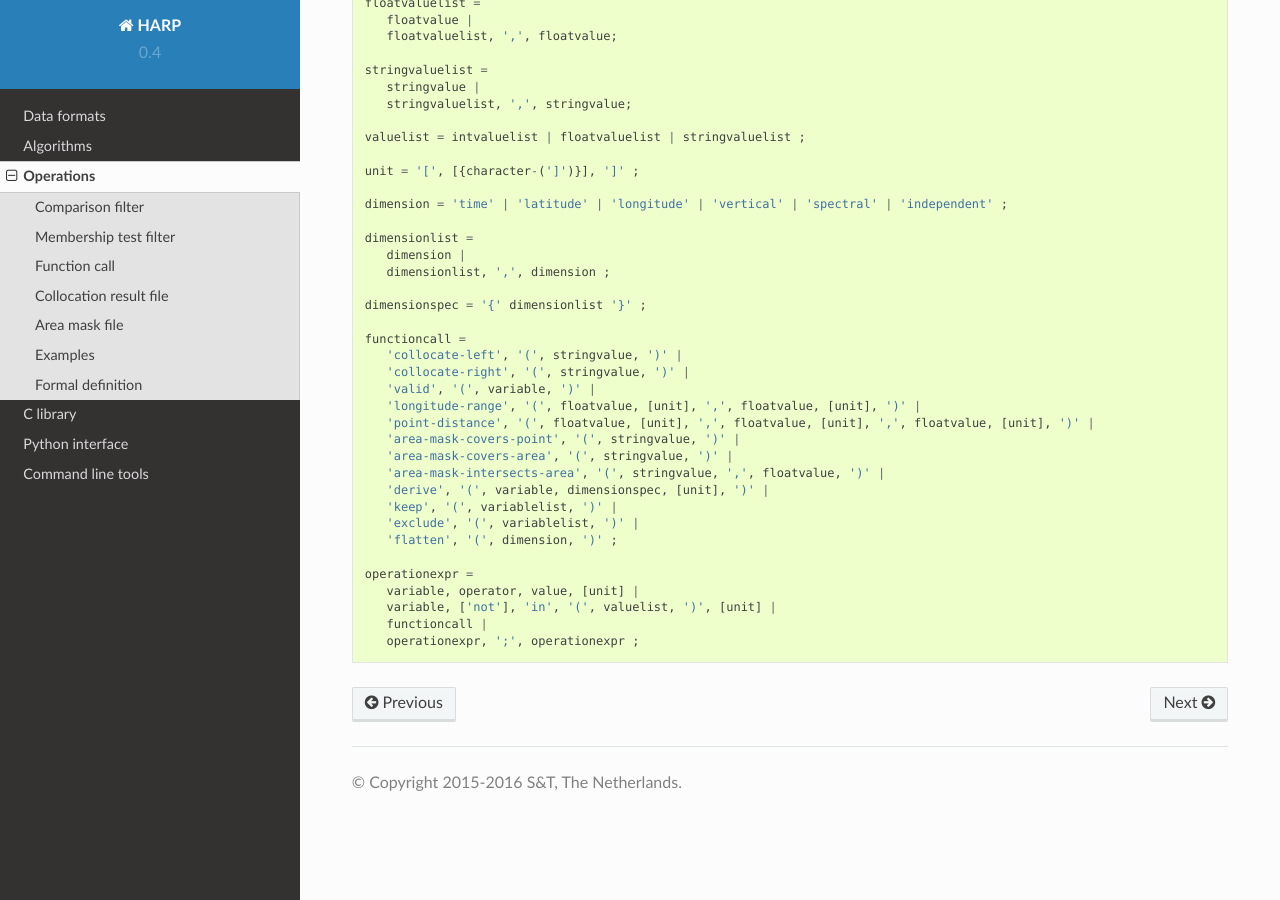
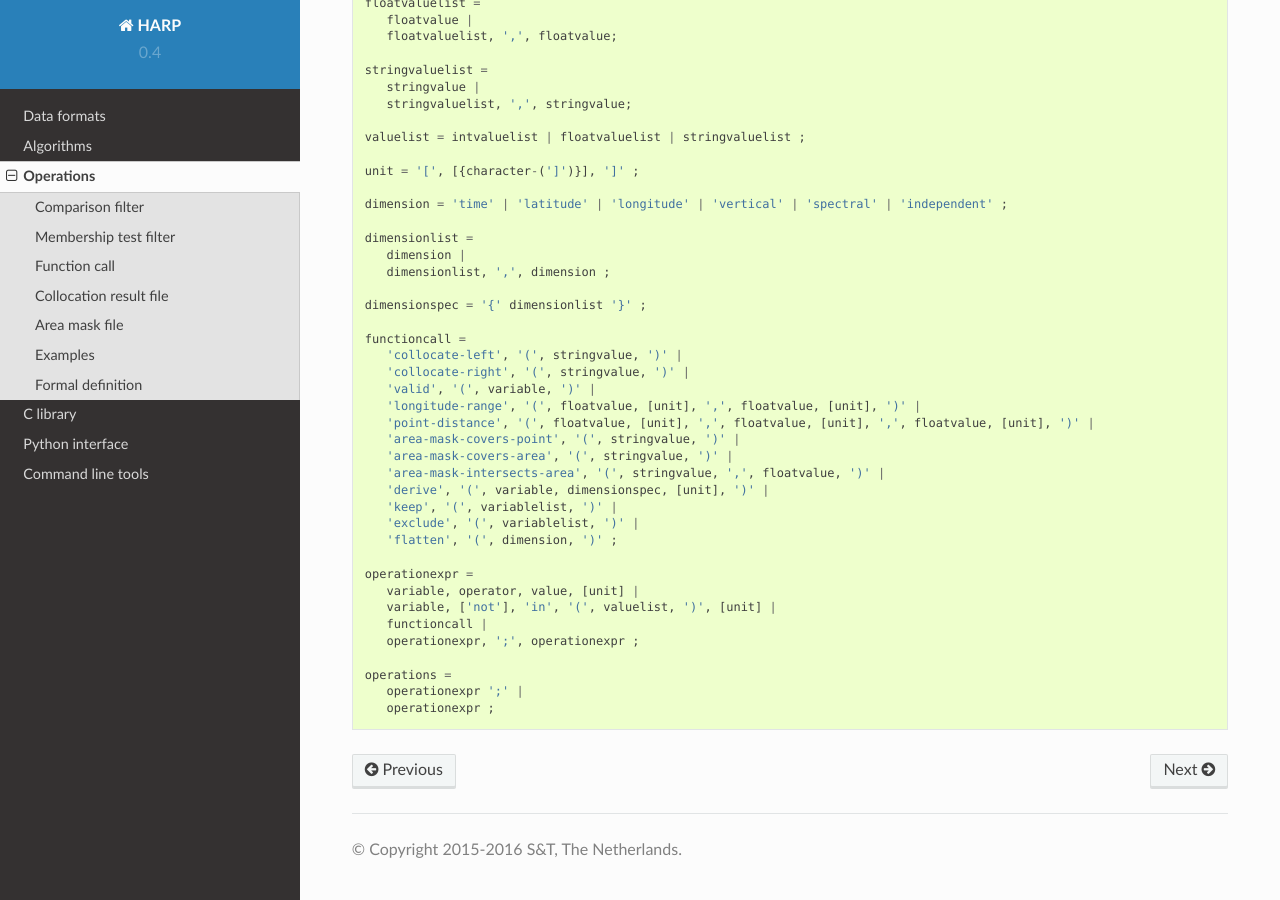
Before and after one commit to stcorp/harp, a Sphinx documentation site: the page built from doc/operations.rst, in a window 1280 px wide and 900 px high, scrolled down 3513 px. Built offline with Sphinx 7.4.7 and the Read the Docs theme 2.0.0, drawn with Linux system fonts in a browser that asks for light colours; pages that are not in the unit, such as notebooks, are missing from menus.

Commit message:
Add optional trailing semicolon to operations grammar doc

```diff
--- a/doc/operations.rst
+++ b/doc/operations.rst
@@ -222,3 +222,7 @@ Formal definition
        variable, ['not'], 'in', '(', valuelist, ')', [unit] |
        functioncall |
        operationexpr, ';', operationexpr ;
+
+    operations =
+       operationexpr ';' |
+       operationexpr ;
```
